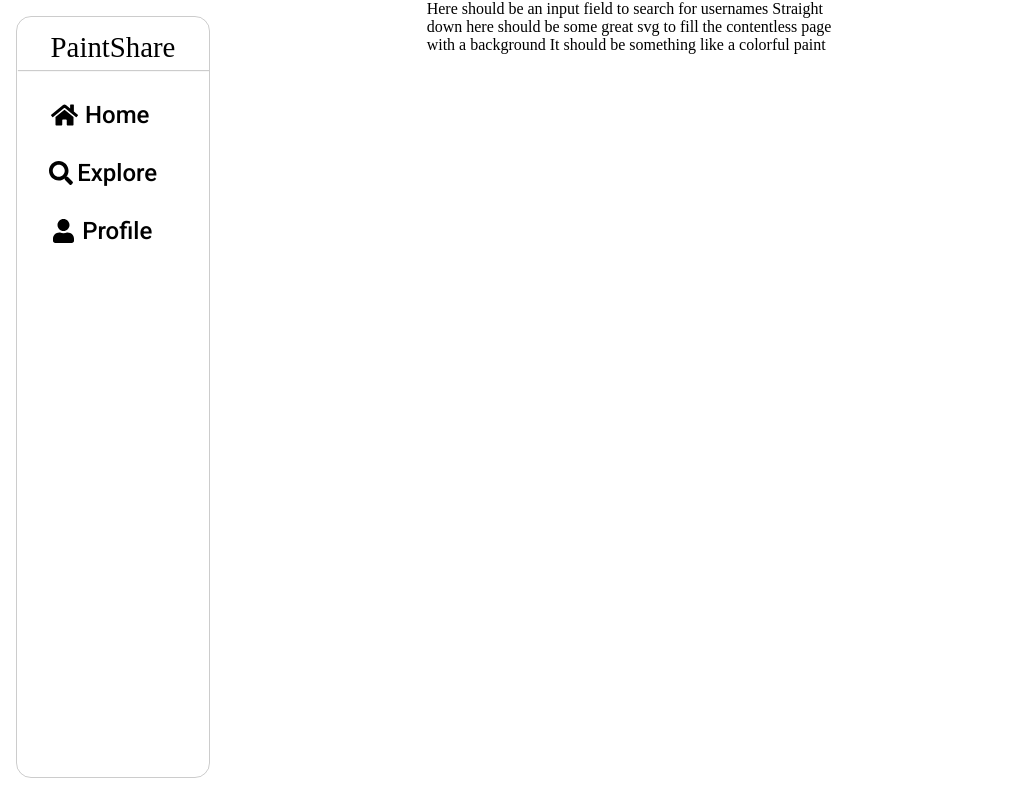
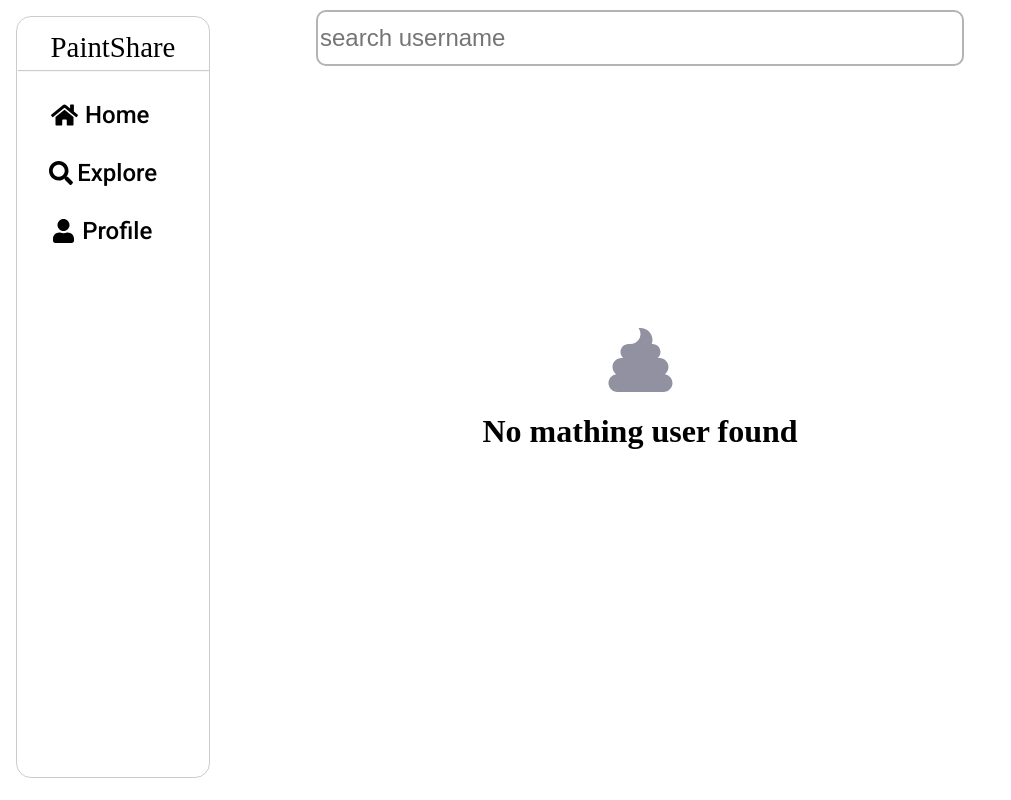
Before and after one commit to MathisBurger/PaintShare, a React (Create React App) app in the folder web/: page /explore in a window 1280 px wide. Shown: the whole page, without its empty margins (0-1011 px from the left). Built offline with nearby package versions, Linux system fonts and the light colour scheme; a web font is replaced by a local one.

Commit message:
added explore page [#8]

```diff
--- a/web/src/routes/Explore.tsx
+++ b/web/src/routes/Explore.tsx
@@ -1,16 +1,90 @@
 import React from "react";
 import DesignWrapper from "../components/designWrapper";
+import {FontAwesomeIcon} from "@fortawesome/react-fontawesome";
+import {faPoop} from "@fortawesome/free-solid-svg-icons";
 
-export default class ExploreRoute extends React.Component {
+import style from "../styles/explore.module.css";
+import {UserAPI} from "../services/api/user";
+import {ExploreProps, ExploreState} from "../typings/routes/Explore";
+import {User} from "../typings/api/models/user";
+import {getTempURL} from "../services/utils";
+
+export default class ExploreRoute extends React.Component<ExploreProps, ExploreState> {
+
+    state: ExploreState = {
+        userProfilePictureURLs: [],
+        userFound: false
+    };
+
+    // This function fetches all matching users
+    // and their profile pictures. After fetching this
+    // data it updates the state. But only if the search field
+    // is not empty
+    async searchUser(e: React.ChangeEvent<HTMLInputElement>) {
+        if (e.target.value !== "") {
+            let results = await new UserAPI().searchUser(e.target.value);
+            if (results.status) {
+                let urls = [];
+                for (const user of results.user) {
+                    let blob = await new UserAPI().getProfilePictureURL(user.displayname);
+                    urls.push(getTempURL(blob, blob.data))
+                }
+                this.setState({searchResults: results.user, userFound: true, userProfilePictureURLs: urls});
+            } else {
+                this.setState({userFound: false});
+            }
+        } else {
+            this.setState({userFound: false});
+        }
+    }
+
 
     render() {
         return (
             <>
                 <DesignWrapper>
                     <div>
-                        Here should be an input field to search for usernames
-                        Straight down here should be some great svg to fill the contentless page with a background
-                        It should be something like a colorful paint
+                        <input
+                            className={style.searchBox}
+                            placeholder={"search username"}
+                            onChange={e => this.searchUser(e)}
+                        />
+                        {this.state.userFound ? (
+                            <div className={style.contentView}>
+                                {this.state.searchResults?.map((u: User, index: number) => {
+                                    return (
+                                        <div
+                                            className={style.card}
+                                            onClick={() => {
+                                                window.location.href = `${window.location.protocol}//${window.location.host}/user/${u.displayname}`
+                                            }}
+                                        >
+                                            <img src={this.state.userProfilePictureURLs[index]}/>
+                                            <div className={style.rightBox}>
+                                                <h2>{u.displayname}</h2>
+                                                <div className={style.bottomBox}>
+                                                    <div className={style.statusContent}>
+                                                        <h1>{u.num_follower}</h1>
+                                                        <p>Follower</p>
+                                                    </div>
+                                                    <div className={style.statusContent}>
+                                                        <h1>{u.num_subscriptions}</h1>
+                                                        <p>Subscriptions</p>
+                                                    </div>
+                                                </div>
+                                            </div>
+                                        </div>
+                                    );
+                                })}
+                            </div>
+                        ) : (
+                            <div className={style.notFoundDialog}>
+                                <div className={style.centeredPoop}>
+                                    <FontAwesomeIcon icon={faPoop} size={"4x"} style={{color: "#9191a2"}}/>
+                                </div>
+                                <h1>No mathing user found</h1>
+                            </div>
+                        )}
                     </div>
                 </DesignWrapper>
             </>
--- /dev/null
+++ b/web/src/styles/explore.module.css
@@ -0,0 +1,106 @@
+.notFoundDialog {
+    position: absolute;
+    top: 50%;
+    left: 50%;
+    transform: translate(-50%, -50%);
+    display: flex;
+    flex-direction: column;
+    align-items: center;
+}
+
+.centeredPoop {
+    color: rgb(145, 145, 162);
+}
+
+.searchBox {
+    position: absolute;
+    left: 50%;
+    top: 10px;
+    transform: translateX(-50%);
+    z-index: 20;
+    width: 50vw;
+    height: 50px;
+    border-radius: 10px;
+    border: 2px solid rgb(180, 180, 180);
+    outline: none;
+    font-size: 1.5em;
+    transition: .3s;
+}
+
+.searchBox:focus {
+    box-shadow: 2px 2px 2px rgba(0,0,0,0.2);
+}
+
+.contentView {
+    position: absolute;
+    top: 15%;
+    left: 50%;
+    transform: translate(-50%, -15%);
+    width: 50vw;
+    display: flex;
+    flex-direction: column;
+    gap: 10px;
+}
+
+.contentView .card {
+    width: 100%;
+    height: 150px;
+    border-radius: 10px;
+    display: grid;
+    grid-template-columns: repeat(2, 50%);
+    border: 1px solid rgb(180, 180, 180);
+    transition: .3s;
+    grid-template-rows: 100%;
+    place-items: center;
+}
+
+.contentView .card img {
+    border-radius: 50%;
+    border: 1px solid #acacac;
+    height: 50%;
+}
+
+.contentView .card .rightBox {
+    display: grid;
+    grid-template-columns: 100%;
+    grid-template-rows: 30% 70%;
+    place-items: center;
+    width: 100%;
+    height: 100%;
+}
+
+.contentView .card .rightBox .bottomBox {
+    width: 100%;
+    height: 100%;
+    display: grid;
+    place-items: center;
+    grid-template-columns: repeat(2, 50%);
+    grid-template-rows: 100%;
+}
+
+.contentView .card:hover {
+    box-shadow: 3px 3px 3px rgba(0,0,0,0.2);
+    border: 1px solid rgb(215, 215, 215);
+}
+
+.statusContent {
+    display: flex;
+    flex-direction: column;
+    align-items: center;
+    justify-content: center;
+    background: #e0e0e0;
+    width: 75px;
+    height: 75px;
+    border-radius: 3px;
+}
+
+.statusContent h1 {
+    font-size: 1.3em;
+    margin: 0;
+}
+
+.statusContent p {
+    font-weight: bold;
+    font-size: 0.7em;
+    margin: 0;
+}
```
Also changed, not shown: web/src/typings/routes/Explore.d.ts (added, +9 -0 lines).
